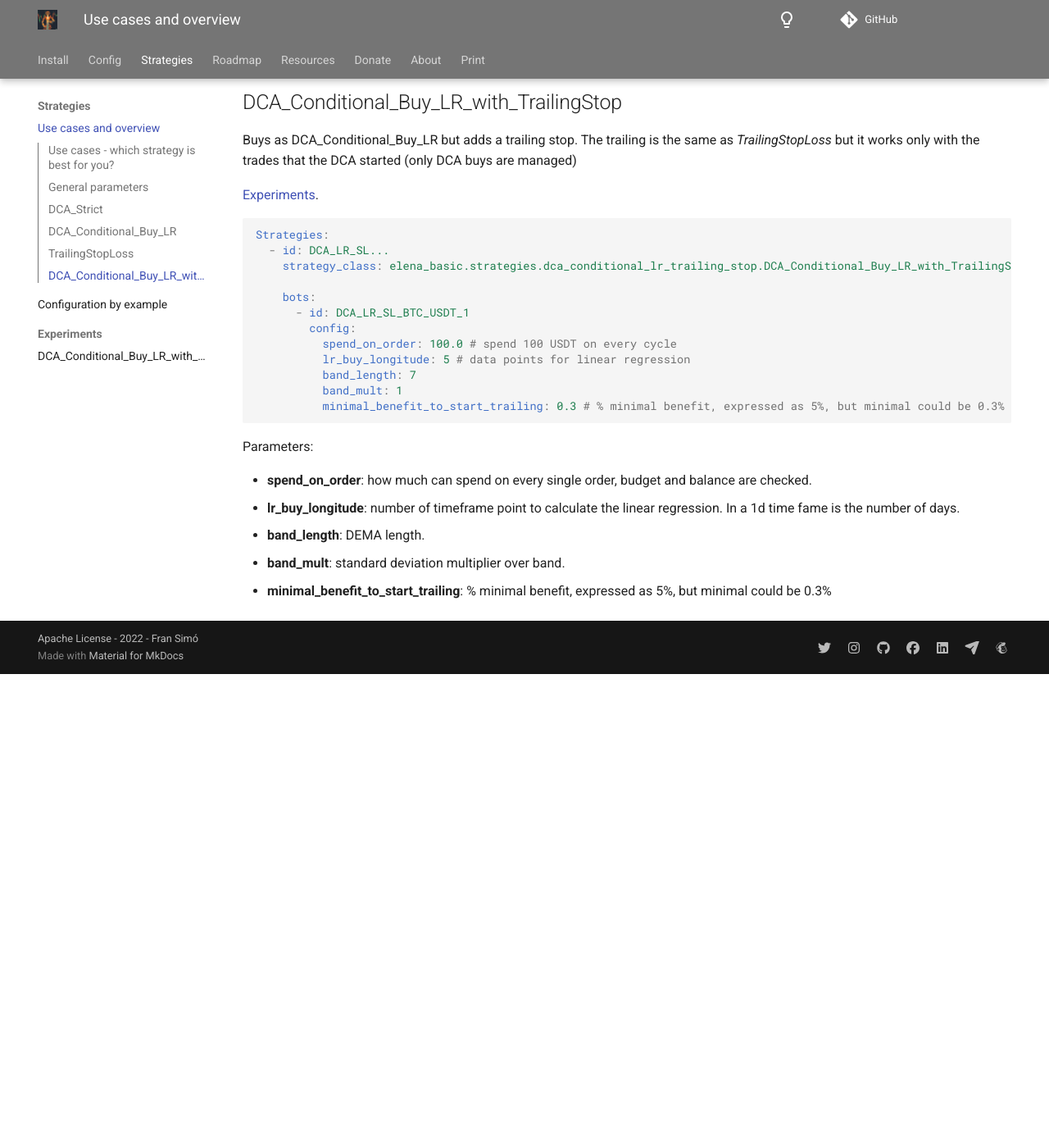
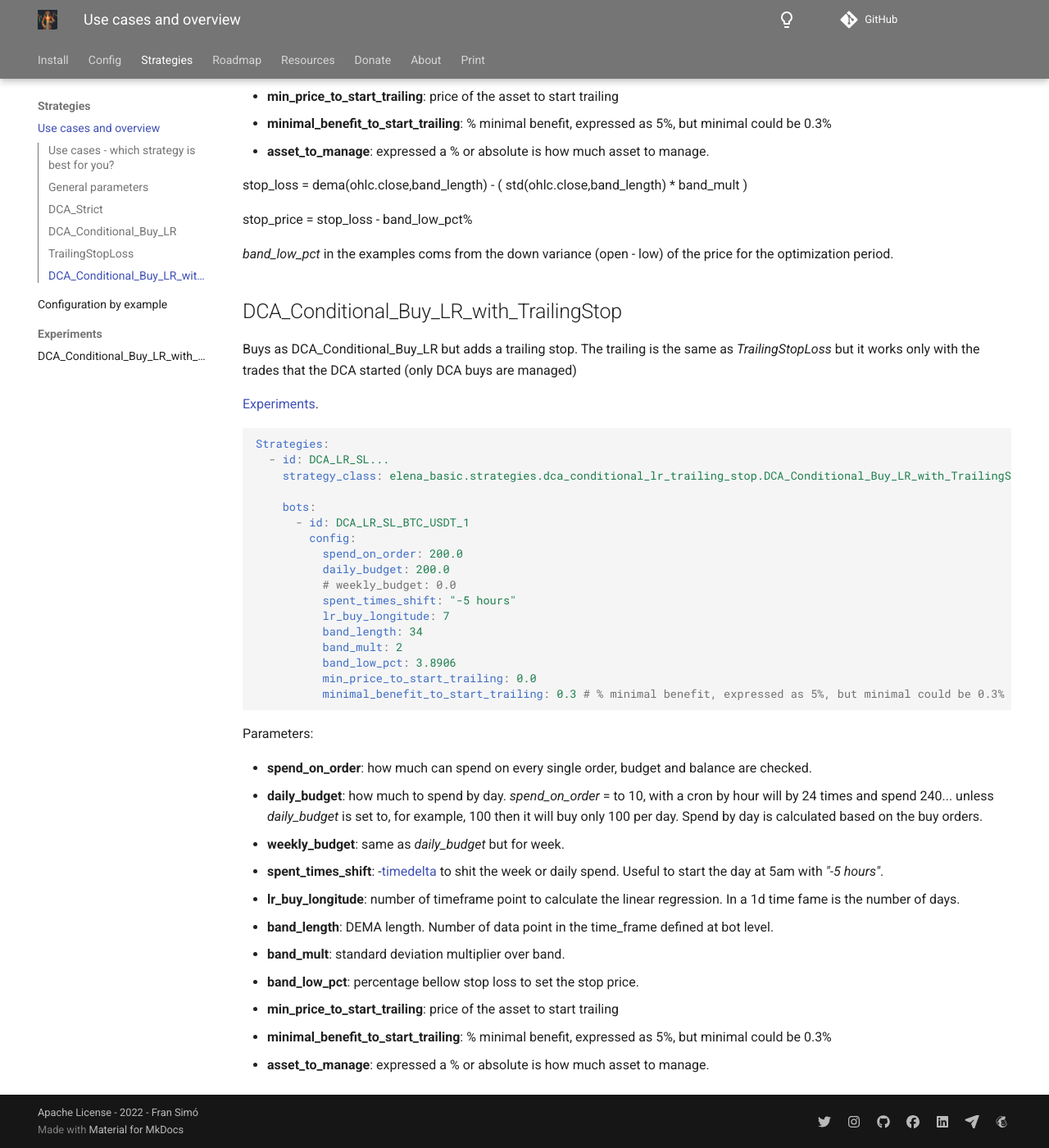
Before and after one commit to Pasta-fantasia/elena-docs, an MkDocs documentation site: the page built from docs/03_strategies/use_cases.md, in a window 1280 px wide and 1400 px high, scrolled down 3608 px. Shown: the whole window at 82% size. Built offline with MkDocs 1.6.1 and Material for MkDocs 9.7.7, drawn with Linux system fonts in a browser that asks for light colours; comment, search, counter and statistics services are not loaded; before the commit the page ends 4430 px from its top, so only the background shows below that; some of the changed text lies outside the part shown.

Commit message:
feat: docs

`````diff
--- a/docs/03_strategies/use_cases.md
+++ b/docs/03_strategies/use_cases.md
@@ -127,7 +127,7 @@ On every run the bots will:
   some exchanges limitations.
 
 Uses [Double Exponential Moving Average (DEMA)](https://www.investopedia.com/terms/d/double-exponential-moving-average.asp)
-on the Closes to calculate the stop loss and on Lows to calculate the stop price.
+on the Closes to calculate the stop loss. Stop price is the stop loss minus a percentage.
 
 Why DEMA? Because it performed better on the simulations.
 
@@ -143,6 +143,8 @@ Why DEMA? Because it performed better on the simulations.
         config:
           band_length: 7
           band_mult: 1
+          band_low_pct: 3.8906
+          min_price_to_start_trailing: 0.0
           minimal_benefit_to_start_trailing: 0.3 # % minimal benefit, expressed as 5%, but minimal could be 0.3%
           asset_to_manage: 100%
 
@@ -151,10 +153,19 @@ Why DEMA? Because it performed better on the simulations.
 
 Parameters:
 
-- **band_length**: DEMA length.
+- **band_length**: DEMA length. Number of data point in the time_frame defined at bot level.
 - **band_mult**: standard deviation multiplier over band.
+- **band_low_pct**: percentage bellow stop loss to set the stop price.
+- **min_price_to_start_trailing**: price of the asset to start trailing
 - **minimal_benefit_to_start_trailing**: % minimal benefit, expressed as 5%, but minimal could be 0.3%
 - **asset_to_manage**: expressed a % or absolute is how much asset to manage.
+
+
+stop_loss = dema(ohlc.close,band_length) - ( std(ohlc.close,band_length) * band_mult )
+
+stop_price = stop_loss - band_low_pct%
+
+_band_low_pct_ in the examples coms from the down variance (open - low) of the price for the optimization period.
 
 ## DCA_Conditional_Buy_LR_with_TrailingStop
 
@@ -171,10 +182,15 @@ Strategies:
     bots:
       - id: DCA_LR_SL_BTC_USDT_1
         config:
-          spend_on_order: 100.0 # spend 100 USDT on every cycle
-          lr_buy_longitude: 5 # data points for linear regression
-          band_length: 7
-          band_mult: 1
+          spend_on_order: 200.0
+          daily_budget: 200.0
+          # weekly_budget: 0.0
+          spent_times_shift: "-5 hours"
+          lr_buy_longitude: 7
+          band_length: 34
+          band_mult: 2
+          band_low_pct: 3.8906
+          min_price_to_start_trailing: 0.0
           minimal_benefit_to_start_trailing: 0.3 # % minimal benefit, expressed as 5%, but minimal could be 0.3%
 
 ````
@@ -182,8 +198,14 @@ Strategies:
 Parameters:
 
 - **spend_on_order**: how much can spend on every single order, budget and balance are checked.
+- **daily_budget**: how much to spend by day. _spend_on_order_ = to 10, with a cron by hour will by 24 times and spend 240... unless _daily_budget_ is set to, for example, 100 then it will buy only 100 per day. Spend by day is calculated based on the buy orders.
+- **weekly_budget**: same as _daily_budget_ but for week.
+- **spent_times_shift**: -[timedelta](https://pandas.pydata.org/docs/reference/api/pandas.Timedelta.html) to shit the week or daily spend. Useful to start the day at 5am with _"-5 hours"_.
 - **lr_buy_longitude**: number of timeframe point to calculate the linear regression. In a 1d time fame is the number of
   days.
-- **band_length**: DEMA length.
+- **band_length**: DEMA length. Number of data point in the time_frame defined at bot level.
 - **band_mult**: standard deviation multiplier over band.
+- **band_low_pct**: percentage bellow stop loss to set the stop price.
+- **min_price_to_start_trailing**: price of the asset to start trailing
 - **minimal_benefit_to_start_trailing**: % minimal benefit, expressed as 5%, but minimal could be 0.3%
+- **asset_to_manage**: expressed a % or absolute is how much asset to manage.
`````
